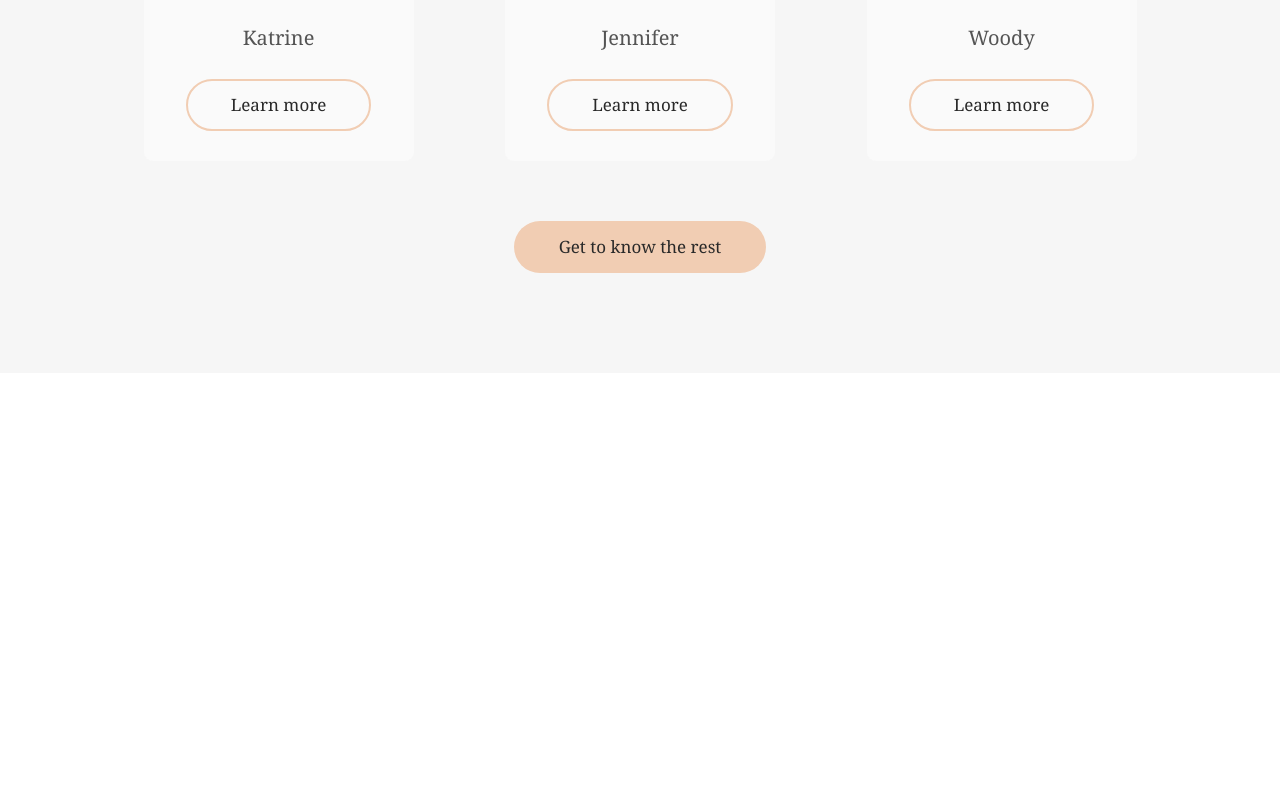
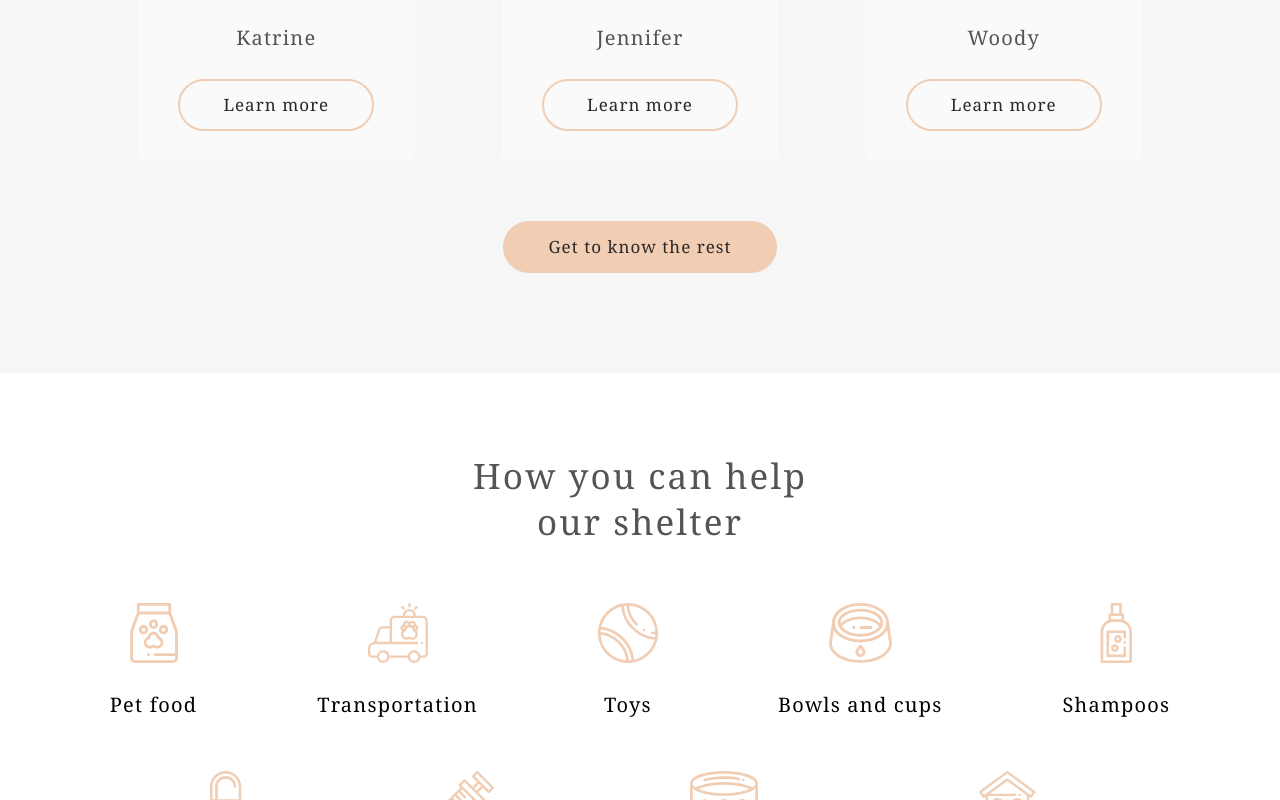
Before and after one commit to xNIGHTMARENIGHTx/shelter, a plain HTML site: page index.html in a window 1280 px wide. Shown: the part 2000-2800 px from the top of the page. Before the commit the page ends 2373 px from the top, so only its background shows below. Drawn offline with Linux system fonts and the light colour scheme.

Commit message:
feat: add help section

```diff
--- a/css/main.css
+++ b/css/main.css
@@ -186,6 +186,7 @@
     font-weight: 400;
     font-size: 20px;
     line-height: 23px;
+    letter-spacing: 0.06em;
     color: #545454;
     margin: 30px 0 0 0;
 }
@@ -199,12 +200,15 @@
     font-weight: 400;
     font-size: 17px;
     line-height: 130%;
+    letter-spacing: 0.06em;
     background-color: #FAFAFA;
     margin: 30px 41.5px;
+    cursor: pointer;
 }
 
 .pets_slider button:hover{
-    background-color: #F1CDB3;
+    border-color: #FDDCC4;
+    background-color: #FDDCC4;
 }
 
 .pets_button {
@@ -222,6 +226,59 @@
     font-weight: 400;
     font-size: 17px;
     line-height: 130%;
+    letter-spacing: 0.06em;
     background-color: #F1CDB3;
     margin-bottom: 100px;
+    cursor: pointer;
 }
+
+.pets_button button:hover {
+    background-color: #FDDCC4;
+}
+
+.help {
+    display: flex;
+    flex-direction: column;
+    align-items: center;
+    justify-content: center;
+}
+
+.help h3{
+    font-family: Georgia, 'Times New Roman', Times, serif;
+    width: 370px;
+    height: 90px;
+    font-weight: 400;
+    font-size: 35px;
+    line-height: 130%;
+    letter-spacing: 0.06em;
+    margin-bottom: 25px;
+    color: #545454;
+    text-align: center;
+    margin-top: 80px;
+    margin-bottom: 60px;
+}
+
+.help > div{
+    display: flex;
+    justify-content: space-between;
+    column-gap: 120px;
+}
+
+.help > div div{
+    text-align: center;
+    margin-bottom: 55px;
+}
+
+.help > div img{
+    height: 60px;
+    margin-bottom: 25px;
+}
+
+.help > div h4{
+    font-family: Georgia, 'Times New Roman', Times, serif;
+    font-weight: 400;
+    font-size: 20px;
+    line-height: 115%;
+    letter-spacing: 0.06em;
+    margin: 0;
+}
--- a/index.html
+++ b/index.html
@@ -13,10 +13,10 @@
 <body class="body">
     <div class="start-page">
         <header class="start-page_header">
-            <img src="./assets/img/Logo.svg" alt="logo">
+            <img src="./assets/img/icons/Logo.svg" alt="logo">
             <nav class="start-page_header-nav">
                 <a href="#about-info">About the shelter</a>
-                <a href="">Our pets</a>
+                <a href="#pets">Our pets</a>
                 <a href="">Help the shelter</a>
                 <a href="">Contacts</a>
             </nav>
@@ -69,31 +69,77 @@
                 </p>
             </div>
         </article>
-        <article class="pets">
+        <article class="pets" id="pets">
             <h3>Our friends who
                 <p>are looking for a house</p>
             </h3>
             <div class="pets_slider">
-                <img src="./assets/img/button_arrow_left.svg" alt="">
+                <img src="./assets/img/icons/button_arrow_left.svg" alt="">
                 <div>
-                    <img src="./assets/img/pets-katrine.png" alt="">
+                    <img src="./assets/img/pets-katrine.png" alt="Katrine">
                     <p>Katrine</p>
                     <button >Learn more</button>
                 </div>
                 <div>
-                    <img src="./assets/img/pets-jennifer.png" alt="">
+                    <img src="./assets/img/pets-jennifer.png" alt="Jennifer">
                     <p>Jennifer</p>
                     <button >Learn more</button>
                 </div>
                 <div>
-                    <img src="./assets/img/pets-woody.png" alt="">
+                    <img src="./assets/img/pets-woody.png" alt="Woody">
                     <p>Woody</p>
                     <button >Learn more</button>
                 </div>
-                <img src="./assets/img/button_arrow_right.svg" alt="">
+                <img src="./assets/img/icons/button_arrow_right.svg" alt="">
             </div>
             <div class="pets_button">
                 <button onclick="window.location.assign('./index.html');">Get to know the rest</button>
+            </div>
+        </article>
+        <article class="help">
+            <h3>
+                How you can help
+                our shelter
+            </h3>
+            <div>
+                <div>
+                    <img src="./assets/img/icons/pet-food.svg" alt="">
+                    <h4>Pet food</h4>
+                </div>
+                <div>
+                    <img src="./assets/img/icons/transportation.svg" alt="">
+                    <h4>Transportation</h4>
+                </div>
+                <div>
+                    <img src="./assets/img/icons/toys.svg" alt="">
+                    <h4>Toys</h4>
+                </div>
+                <div>
+                    <img src="./assets/img/icons/bowls-and-cups.svg" alt="">
+                    <h4>Bowls and cups</h4>
+                </div>
+                <div>
+                    <img src="./assets/img/icons/shampoos.svg" alt="">
+                    <h4>Shampoos</h4>
+                </div>
+            </div>
+            <div>
+                <div>
+                    <img src="./assets/img/icons/vitamins.svg" alt="">
+                    <h4>Vitamins</h4>
+                </div>
+                <div>
+                    <img src="./assets/img/icons/medicines.svg" alt="">
+                    <h4>Medicines</h4>
+                </div>
+                <div>
+                    <img src="./assets/img/icons/collars-or-leashes.svg" alt="">
+                    <h4>Collars / leashes</h4>
+                </div>
+                <div>
+                    <img src="./assets/img/icons/sleeping-area.svg" alt="">
+                    <h4>Sleeping areas</h4>
+                </div>
             </div>
         </article>
     </main>
```
Also changed, not shown: assets/img/icons/Logo.svg (renamed from assets/img/Logo.svg), assets/img/icons/bowls-and-cups.svg (added), assets/img/icons/button_arrow_left.svg (renamed from assets/img/button_arrow_left.svg), assets/img/icons/button_arrow_right.svg (renamed from assets/img/button_arrow_right.svg), assets/img/icons/collars-or-leashes.svg (added), assets/img/icons/medicines.svg (added), assets/img/icons/pet-food.svg (added), assets/img/icons/shampoos.svg (added), assets/img/icons/sleeping-area.svg (added), assets/img/icons/toys.svg (added), assets/img/icons/transportation.svg (added), assets/img/icons/vitamins.svg (added).
